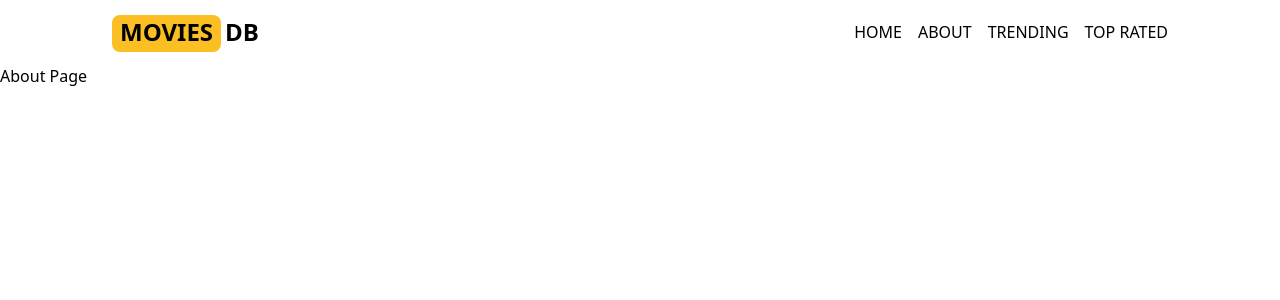
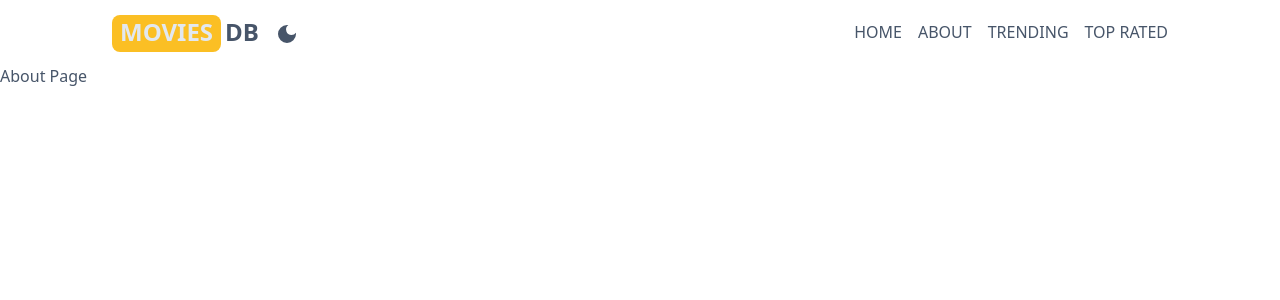
Before and after one commit to ElsayedRapaa/Movies_DB, a Next.js app: page /about in a window 1280 px wide. Shown: the top 300 px of the page. Built offline with nearby package versions, Linux system fonts and the light colour scheme.

Commit message:
Add Dark Mode

```diff
--- /dev/null
+++ b/app/Providers.jsx
@@ -0,0 +1,24 @@
+"use client";
+
+import { ThemeProvider } from "next-themes";
+import React from "react";
+
+export default function Providers({ children }) {
+  return (
+    <ThemeProvider enableSystem={true} attribute="class">
+      <div
+        className="
+            dark:bg-slate-900
+            dark:text-slate-200
+            bg-white
+            text-slate-600
+            select-none
+            min-h-screen
+            transition-colors
+            duration-300"
+      >
+        {children}
+      </div>
+    </ThemeProvider>
+  );
+}
--- /dev/null
+++ b/app/components/DarkMode.jsx
@@ -0,0 +1,44 @@
+"use client";
+
+import { MdDarkMode, MdLightMode } from "react-icons/md";
+import { useTheme } from "next-themes";
+import { useEffect, useState } from "react";
+
+export default function DarkMode() {
+  const { systemTheme, theme, setTheme } = useTheme();
+  const [mounted, setMounted] = useState(false);
+
+  useEffect(() => {
+    setMounted(true);
+  }, []);
+
+  const currentTheme = theme === "system" ? systemTheme : theme;
+
+  return (
+    <div className="flex items-center gap-4">
+      {mounted && currentTheme === "dark" ? (
+        <MdLightMode
+          className="
+                text-2xl
+                hover:text-amber-400
+                transition-colors
+                duration-200
+                cursor-pointer
+                mt-1"
+          onClick={() => setTheme("light")}
+        />
+      ) : (
+        <MdDarkMode
+          className="
+                text-2xl
+                hover:text-amber-400
+                transition-colors
+                duration-200
+                cursor-pointer
+                mt-1"
+          onClick={() => setTheme("dark")}
+        />
+      )}
+    </div>
+  );
+}
--- a/app/components/Navbar.jsx
+++ b/app/components/Navbar.jsx
@@ -2,16 +2,22 @@
 import NavbarItem from "./NavbarItem";
 import { FiHome, FiInfo, FiTrendingUp } from "react-icons/fi";
 import { FaStar } from "react-icons/fa";
+import DarkMode from "./DarkMode";
 
 export default function Navbar() {
   return (
     <div className="flex items-center justify-between max-w-6xl mx-auto py-4 sm:px-12 px-4">
-      <h2 className="logo sm:text-2xl text-xl font-bold">
-        <Link href="/">
-          <span className="bg-amber-400 px-2 pb-1 rounded-lg mr-1">MOVIES</span>
-          <span className="sm:inline hidden">DB</span>
-        </Link>
-      </h2>
+      <div className="flex items-center space-x-4">
+        <h2 className="logo sm:text-2xl text-xl font-bold">
+          <Link href="/">
+            <span className="bg-amber-400 text-slate-200 px-2 pb-1 rounded-lg mr-1">
+              MOVIES
+            </span>
+            <span className="sm:inline hidden">DB</span>
+          </Link>
+        </h2>
+        <DarkMode />
+      </div>
       <nav className="flex items-center">
         <ul className="flex items-center space-x-4">
           <NavbarItem
--- a/app/layout.jsx
+++ b/app/layout.jsx
@@ -1,3 +1,4 @@
+import Providers from "./Providers";
 import Navbar from "./components/Navbar";
 import "./globals.css";
 
@@ -9,11 +10,13 @@
 export default function RootLayout({ children }) {
   return (
     <html lang="en">
-      <body className="dark:bg-slate-900 dark:text-slate-200">
-        {/* Navbar */}
-        <Navbar />
+      <body>
+        <Providers>
+          {/* Navbar */}
+          <Navbar />
 
-        {children}
+          {children}
+        </Providers>
       </body>
     </html>
   );
--- a/package.json
+++ b/package.json
@@ -12,6 +12,7 @@
     "eslint": "8.36.0",
     "eslint-config-next": "13.2.4",
     "next": "13.2.4",
+    "next-themes": "^0.2.1",
     "react": "18.2.0",
     "react-dom": "18.2.0",
     "react-icons": "^4.8.0"
--- a/tailwind.config.js
+++ b/tailwind.config.js
@@ -9,4 +9,5 @@
     extend: {},
   },
   plugins: [],
+  darkMode: "class",
 };
```
Also changed, not shown: 1 other file (tests, documents, lock files or other folders).
